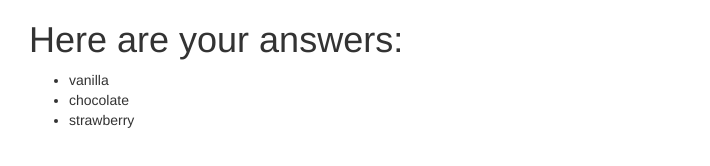
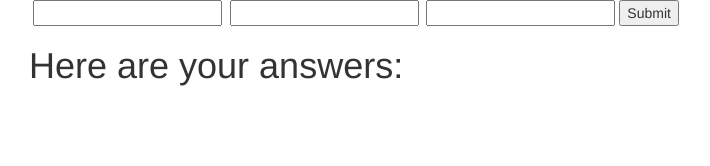
Before and after one commit to stockampj/flavorfaves, a plain HTML site: page index.html in a window 1280 px wide. Shown: the whole page, without its empty margins (41-751 px from the left). Drawn offline with nearby package versions, Linux system fonts and the light colour scheme.

Commit message:
add user input form, array loop

```diff
--- a/index.html
+++ b/index.html
@@ -1,5 +1,6 @@
 <!DOCTYPE html>
 <html lang="en" dir="ltr">
+
 <head>
   <script src='https://ajax.googleapis.com/ajax/libs/jquery/3.4.0/jquery.min.js'></script>
   <link rel='stylesheet' href='https://maxcdn.bootstrapcdn.com/bootstrap/3.4.0/css/bootstrap.min.css'>
@@ -9,16 +10,36 @@
   <meta charset="utf-8">
   <title>Favorite flavors</title>
 </head>
+
 <body>
   <div class="container">
+    <form class="flaveinput" action="index.html" method="post">
+
+    <label for="ui1"></label>
+    <input id="ui1" type="text" name="" value="">
+
+
+    <label for="ui2"></label>
+    <input id="ui2" type="text" name="" value="">
+
+
+    <label for="ui3"></label>
+    <input id="ui3" type="text" name="" value="">
+
+
+    <button type="submit" name="button">Submit</button>
+
+    </form>
+
+
     <div class="displayList">
       <h1>Here are your answers:</h1>
-        <ul>
-          <li id="output1"</li>
-          <li id="output2"></li>
-          <li id="output3"></li>
+      <ul id="flavelist">
+
       </ul>
     </div>
+
   </div>
 </body>
+
 </html>
--- a/scripts.js
+++ b/scripts.js
@@ -1,13 +1,28 @@
 $(document).ready(function() {
-  var flavors = ['vanilla', 'chocolate', 'strawberry']
+  $('form.flaveinput').submit(function(event) {
+    event.preventDefault();
 
-  var outputArray = []
-    outputArray.push(flavors[0], flavors[1], flavors[2]);
+
+    var flavors = [$('#ui1').val(), $('#ui2').val(), $('#ui3').val()]
+    console.log(flavors);
+
+    var outputArray = []
+    // outputArray.push(flavors[0], flavors[1], flavors[2]);
+
+    flavors.forEach(function(flavor) {
+      // outputArray.push(flavor);
+      $('#flavelist').append('<li>' + flavor + '</li>')
+    });
+
+
+
+
+
 
     // the id on the html and the js tells the output where to go
-    $('li#output1').text(outputArray[0]);
-    $('li#output2').text(outputArray[1]);
-    $('li#output3').text(outputArray[2]);
+    // $('li#output1').text(outputArray[0]);
+    // $('li#output2').text(outputArray[1]);
+    // $('li#output3').text(outputArray[2]);
 
-
+  });
 });
```
Lines whose indentation alone changed are shown as unchanged.
